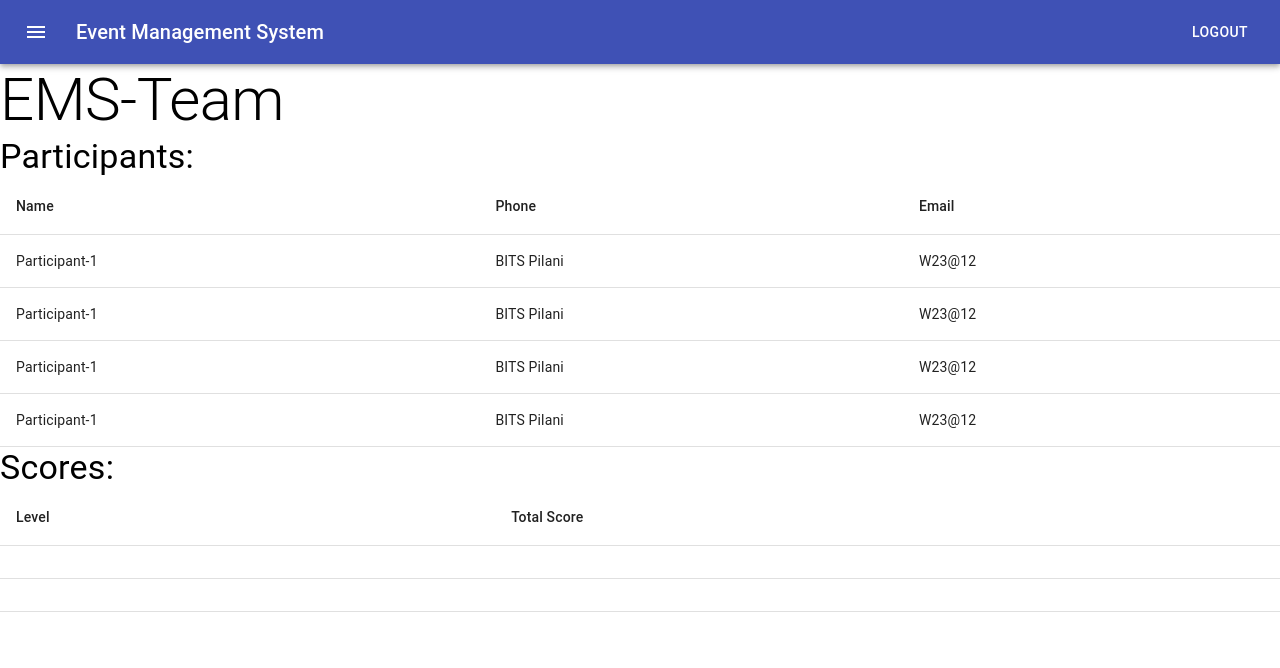
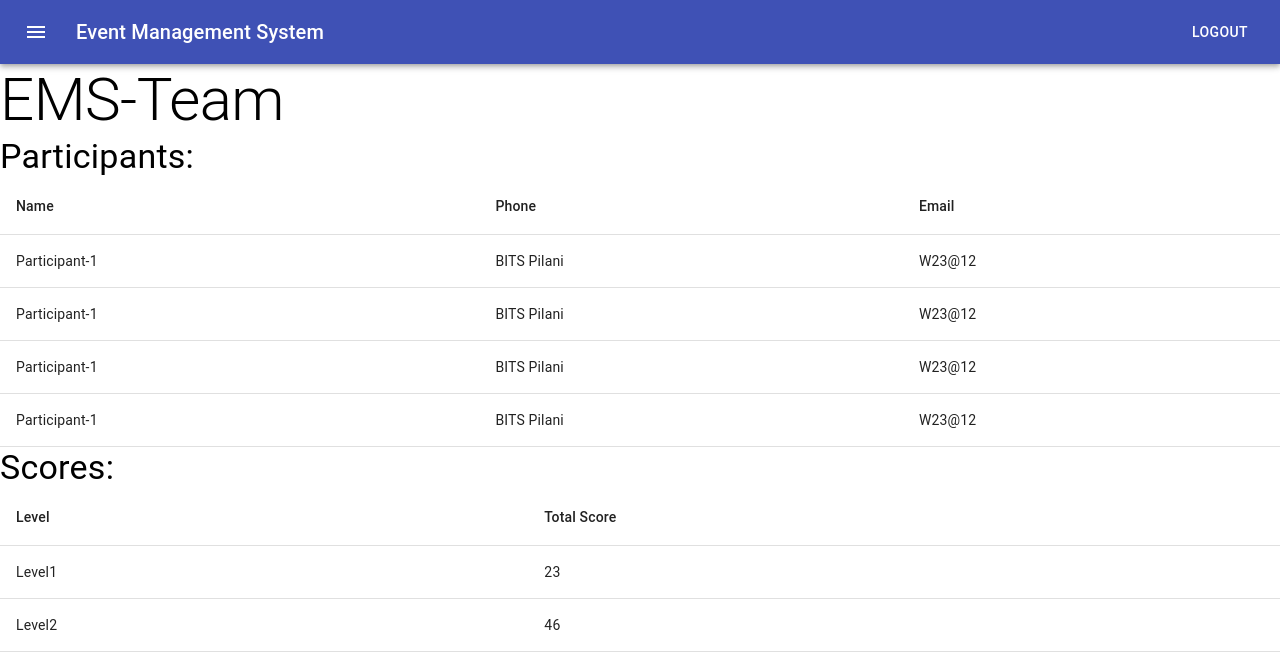
Before and after one commit to dvm-bitspilani/ems-portal, a React (Create React App) app: page /team in a window 1280 px wide. Shown: the top 668 px of the page. Built offline with nearby package versions, Linux system fonts and the light colour scheme.

Commit message:
teamInfo bug: wrong variable inside map

```diff
--- a/src/components/TeamInfo/TeamInfo.js
+++ b/src/components/TeamInfo/TeamInfo.js
@@ -82,9 +82,9 @@ function TeamInfo(props) {
             {scoreRows.map((row,index) => (
               <TableRow key={index}>
                 <TableCell component="th" scope="row">
-                  {scoreRows.level}
+                  {row.level}
                 </TableCell>
-                <TableCell align="left">{scoreRows.score}</TableCell>
+                <TableCell align="left">{row.score}</TableCell>
               </TableRow>
             ))}
           </TableBody>
```
